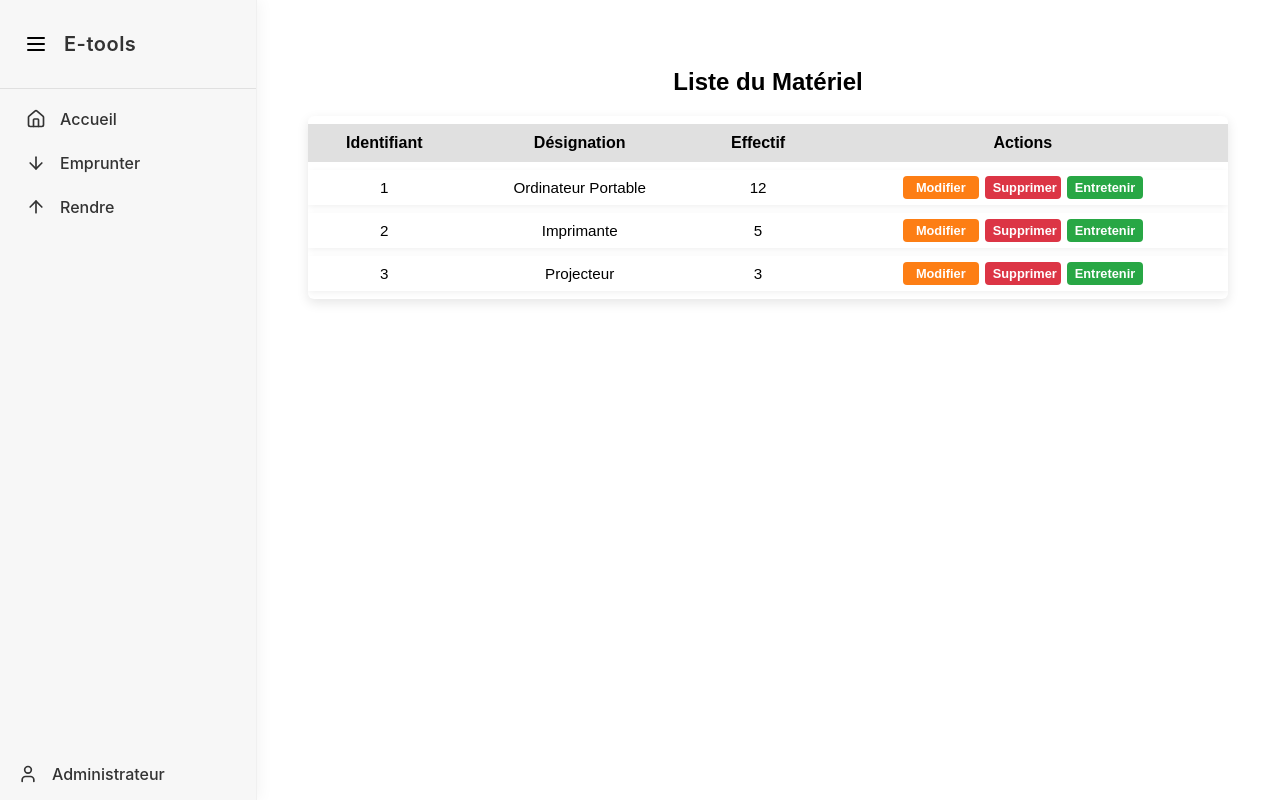
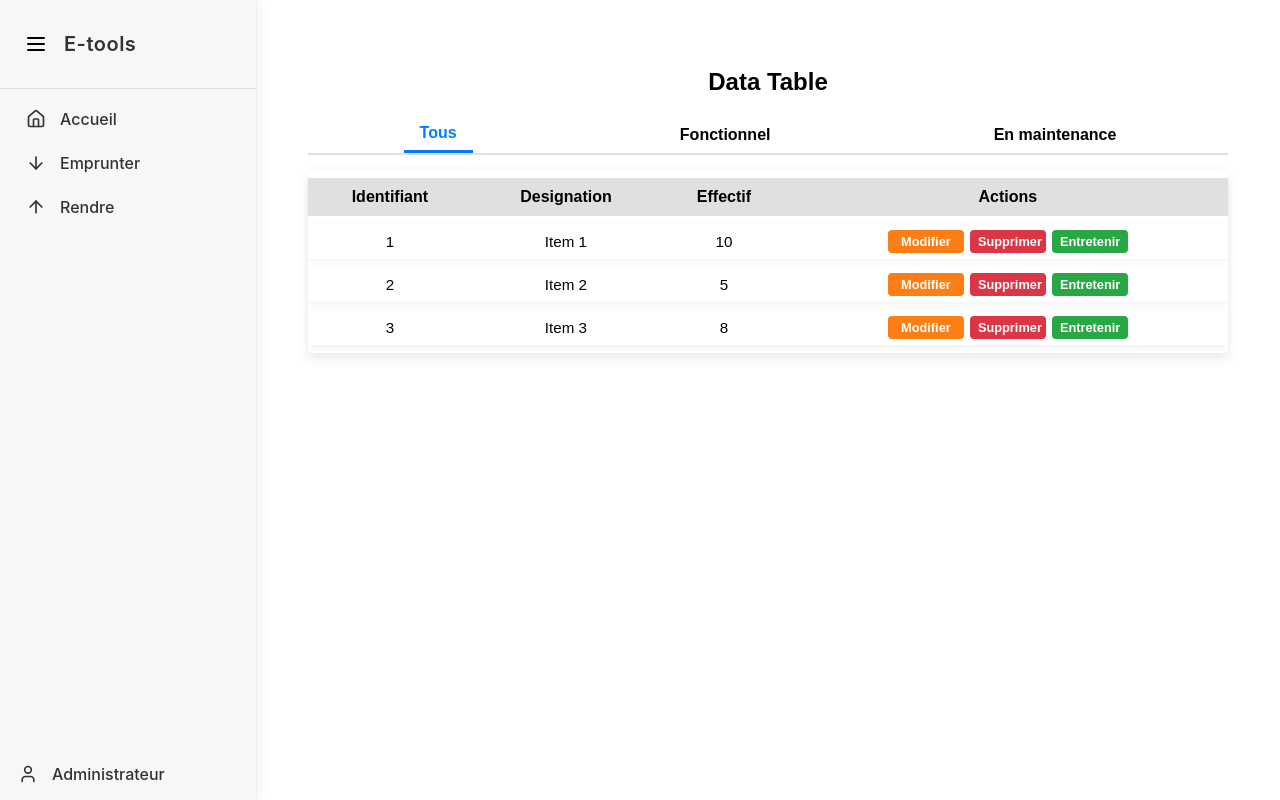
Before and after one commit to Diary-Di/E-tools, a Next.js app in the folder client/: page /lister_mat in a window 1280 px wide. Built offline with nearby package versions, Linux system fonts and the light colour scheme.

Commit message:
add category bar

```diff
--- a/client/src/app/css/list_mat.css
+++ b/client/src/app/css/list_mat.css
@@ -11,6 +11,37 @@
     margin-bottom: 20px;
     font-size: 1.5rem;
     font-weight: bold;
+  }
+
+  /* Category Bar Styling */
+  .category-bar {
+    display: flex;
+    justify-content: space-around;
+    margin-bottom: 15px;
+    border-bottom: 2px solid #e0e0e0;
+  }
+
+  .category-bar button {
+    background-color: white; /* Set background color to white */
+    padding: 8px 16px;
+    border: none; /* Remove the border */
+    border-radius: 0; /* Remove border radius */
+    font-size: 1rem;
+    font-weight: 600;
+    cursor: pointer;
+    transition: background-color 0.2s ease, border-bottom 0.3s ease;
+    color: black; /* Inactive button text color */
+  }
+
+  /* Hover effect for buttons */
+  .category-bar button:hover {
+    background-color: #f0f0f0; /* Light gray background on hover */
+  }
+
+  /* Active state: Add blue border-bottom color when clicked */
+  .category-bar button.active {
+    border-bottom: 3px solid #007bff; /* Blue border-bottom for active button */
+    color: #007bff; /* Active text color */
   }
 
   /* Table Styling */
@@ -38,7 +69,7 @@
     font-size: 0.95rem;
     background-color: #ffffff;
     vertical-align: middle;
-    white-space: nowrap; /* Prevent buttons from wrapping */
+    white-space: nowrap;
   }
 
   /* Table row styling */
@@ -67,10 +98,9 @@
     border-radius: 4px;
     color: white;
     transition: background-color 0.2s ease, opacity 0.2s ease;
-    width: 76px; /* ~2cm on most screens */
+    width: 76px; /* ~2cm */
     text-align: center;
   }
-
 
   /* Modifier button: orange */
   .btn.modifier {
--- a/client/src/app/lister_mat/page.tsx
+++ b/client/src/app/lister_mat/page.tsx
@@ -2,32 +2,65 @@
 import React, { useState } from 'react';
 import '../css/list_mat.css'; // Adjust the path as needed
 
-const sampleData = [
-  { id: 1, designation: 'Ordinateur Portable', effectif: 12 },
-  { id: 2, designation: 'Imprimante', effectif: 5 },
-  { id: 3, designation: 'Projecteur', effectif: 3 },
+const DataTable = () => {
+    const [activeCategory, setActiveCategory] = useState("Tous");
+
+    // Example data (replace with real data)
+    const data = [
+      { id: 1, designation: "Item 1", effectif: 10, status: "Fonctionnel" },
+      { id: 2, designation: "Item 2", effectif: 5, status: "En maintenance" },
+      { id: 3, designation: "Item 3", effectif: 8, status: "Fonctionnel" },
+      // More data
     ];
 
-export default function DataTable() {
+    const filteredData = data.filter(item =>
+      activeCategory === "Tous" || item.status === activeCategory
+    );
+
+    const handleCategoryClick = (category) => {
+      setActiveCategory(category);
+    };
+
     return (
       <div className="datatable-container">
-      <h1>Liste du Matériel</h1>
+        <h1>Data Table</h1>
+
+        {/* Category Bar */}
+        <div className="category-bar">
+          <button
+            className={activeCategory === "Tous" ? "active" : ""}
+            onClick={() => handleCategoryClick("Tous")}>
+            Tous
+          </button>
+          <button
+            className={activeCategory === "Fonctionnel" ? "active" : ""}
+            onClick={() => handleCategoryClick("Fonctionnel")}>
+            Fonctionnel
+          </button>
+          <button
+            className={activeCategory === "En maintenance" ? "active" : ""}
+            onClick={() => handleCategoryClick("En maintenance")}>
+            En maintenance
+          </button>
+        </div>
+
+        {/* Table */}
         <table className="datatable">
           <thead>
             <tr>
               <th>Identifiant</th>
-            <th>Désignation</th>
+              <th>Designation</th>
               <th>Effectif</th>
               <th>Actions</th>
             </tr>
           </thead>
           <tbody>
-          {sampleData.map((item) => (
+            {filteredData.map(item => (
               <tr key={item.id}>
                 <td>{item.id}</td>
                 <td>{item.designation}</td>
                 <td>{item.effectif}</td>
-              <td className="actions">
+                <td>
                   <button className="btn modifier">Modifier</button>
                   <button className="btn supprimer">Supprimer</button>
                   <button className="btn entretenir">Entretenir</button>
@@ -38,4 +71,6 @@ export default function DataTable() {
         </table>
       </div>
     );
-}
+  };
+
+  export default DataTable;
```
Lines whose indentation alone changed are shown as unchanged.
